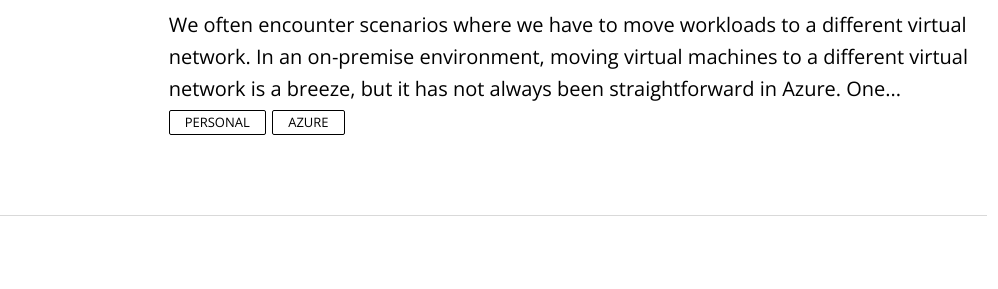
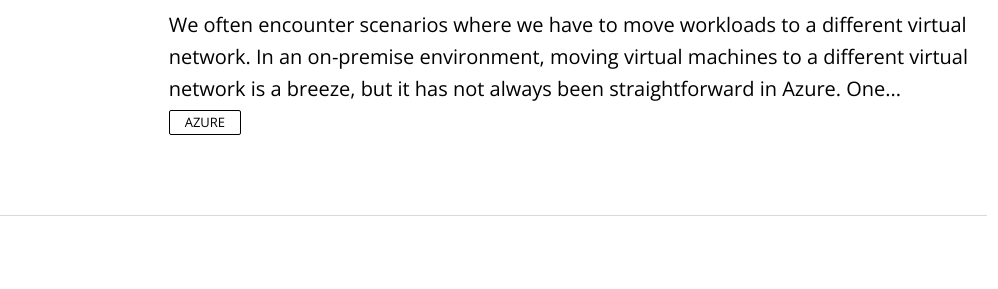
Before and after one commit to ldsouza/ldsouza.github.io, a Jekyll site: the page built from index.html, in a window 1280 px wide and 900 px high, scrolled down 669 px. Shown: the part 147-436 px from the top of the window, without its empty margins (153-1151 px from the left). Built offline with Jekyll 4.4.1, drawn with Linux system fonts in a browser that asks for light colours; nearby versions of some CDN libraries; library files that are not in the unit come from our copies; the list of posts is cut into pages by our own code.

Commit message:
Update 2017-09-02-how-to-move-a-vm-to-a-different-virtual-network-in-azure.md

```diff
--- a/_posts/2017-09-02-how-to-move-a-vm-to-a-different-virtual-network-in-azure.md
+++ b/_posts/2017-09-02-how-to-move-a-vm-to-a-different-virtual-network-in-azure.md
@@ -1,8 +1,6 @@
 ---
 layout: post
 published: true
-categories:
-  - personal
 mathjax: false
 featured: false
 comments: false
```
